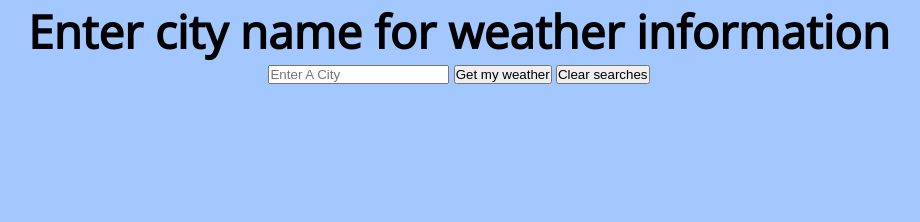
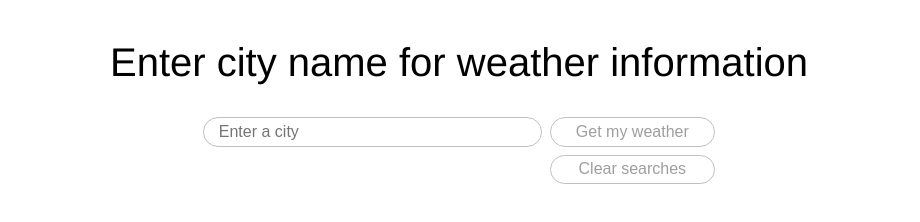
Before and after one commit to KJabandaa10/weather-data-app, a plain HTML site: page index.html in a window 1280 px wide. Shown: the whole page, without its empty margins (181-1101 px from the left). Drawn offline with nearby package versions, Linux system fonts and the light colour scheme; files that its build step writes are made by us from their sources.

Commit message:
Add styles

```diff
--- a/styles.scss
+++ b/styles.scss
@@ -6,23 +6,57 @@
 
 // vars
 $colors: (
-  primary: rgba(136, 183, 255, 0.774)
+  primary: rgba(255, 255, 255, 0.863)
 );
 // functions
 @function color($color-name) {
   @return map-get($colors, $color-name);
 }
+@mixin border($thickness) {
+  border: $thickness solid rgb(192, 192, 192);
+}
+@mixin borderRads($rad) {
+  border-radius: $rad;
+}
 // styles
 body {
   background-color: color(primary);
-  font-family: "Open Sans", sans-serif;
+  font-family: Helvetica, "Open Sans", sans-serif;
 }
 .container {
   text-align: center;
   h1 {
-    font-size: 46px;
+    font-size: 40px;
+    font-weight: 100;
+    margin-top: 1em;
+  }
+
+  .button {
+    padding: 0.3em;
+    color: rgb(158, 158, 158);
+    background-color: white;
+  }
+
+  .ui-grid {
+    display: grid;
+    grid-template-columns: repeat(3, 1fr);
+    grid-template-rows: repeat(2, 1fr);
+    grid-gap: 0.5em;
+    margin: 2em 30vw;
+
+    .all {
+      @include border(1px);
+      @include borderRads(15px);
+      padding: 0.3em;
+      font-size: 16px;
+    }
+
+    input {
+      grid-column: 1/3;
+      text-indent: 10px;
+    }
+    .clearbtn {
+      grid-column: 3;
+    }
   }
 }
-input {
-  text-transform: capitalize;
-}
```
Also changed, not shown: 1 other file.
